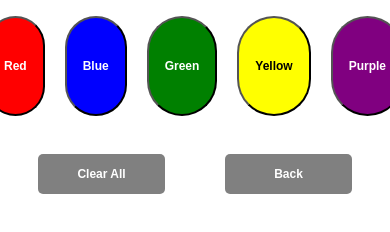
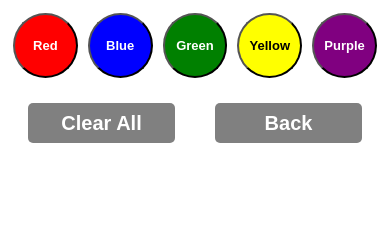
Before and after one commit to Heidi-NW/Color-Buttons, a plain HTML site: page index.html in a window 390 px wide. Drawn offline with Linux system fonts and the light colour scheme.

Commit message:
add responsiveness for mobile view

```diff
--- a/style.css
+++ b/style.css
@@ -63,9 +63,26 @@
     font-size: 30px;
   }
 
-  @media only screen and (max-width:550px) {
+  @media only screen and (max-width:600px) {
     .custom-button {
-      font-size: 12px;
-      padding: 8px 16px;
+      width: 65px;
+      height: 65px;
+      font-size: 13px;
+      padding: 2px;
+      margin: 5px;
+    }
+
+    .clear-button, .back-button {
+      background-color: gray;
+      padding:0;
+      color: white;
+      width: 200px;
+      height: 40px;
+      border-radius: 5px;
+      font-size:20px;
+      text-align: center;
+      margin: 20px;
+      border: none;
+      cursor: pointer;
     }
   }
```
